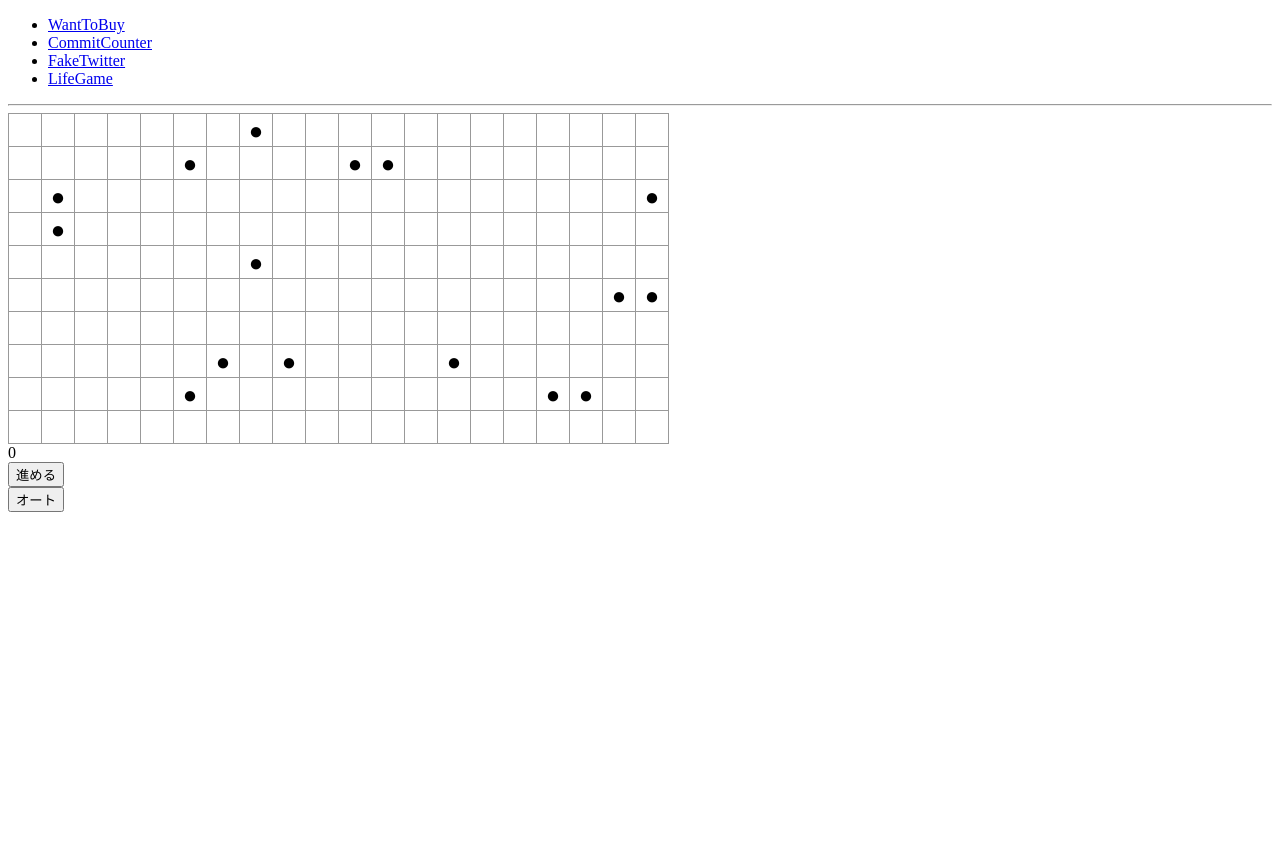
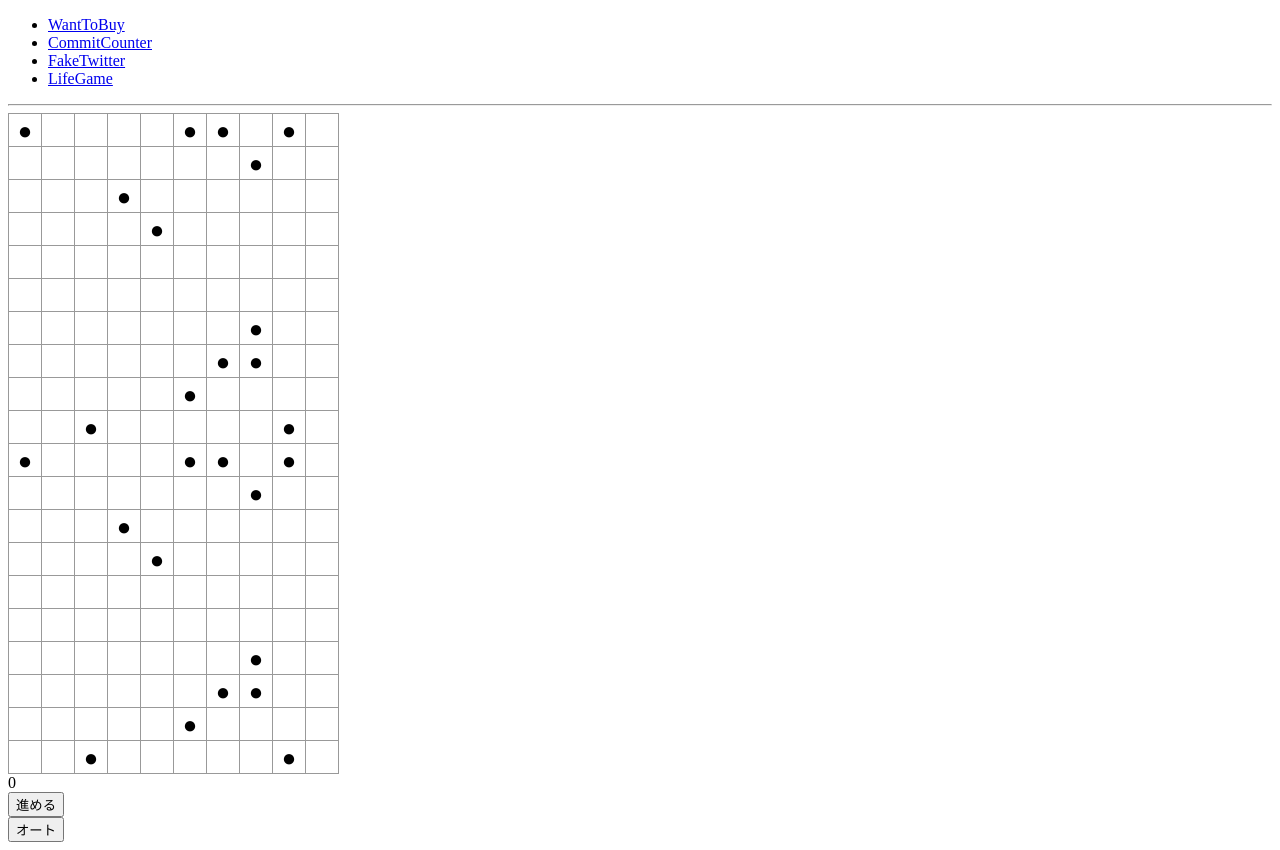
Before and after one commit to SparrowDev514/react-ts-project, a React (Vite) app: page /lifeGame in a window 1280 px wide. Before the commit the page ends 800 px from the top, so only its background shows below. Built offline with nearby package versions, Linux system fonts and the light colour scheme.

Commit message:
console.logと盤面は一致したがなぜかエラーが出る

```diff
--- a/src/pages/LifeGame.tsx
+++ b/src/pages/LifeGame.tsx
@@ -1,9 +1,8 @@
 import { useState } from "react";
 
-const LifeGame = () => {
 let square: object[] = [];
 let row: object[] = [];
-  let horizonalNum: number = 20;
+let horizonalNum: number = 10;
 let verticalNum: number = 10;
 
 // ライフゲームの状況を保持する定数
@@ -13,9 +12,6 @@ const LifeGame = () => {
 //最初に発生させる生命の割合
 const initialRate: number = 0.1;
 
-  //step
-  // let step: number = 0;
-  const [step, setStep] = useState<number>(0);
 // lifeGameStateを乱数で初期化
 const initializeState = () => {
   for (let i = 0; i < verticalNum; i++) {
@@ -42,22 +38,25 @@ const LifeGame = () => {
   return nextLifeGameState;
 };
 
-  // 初期化
+// // 初期化
 initializeState();
 initializeNextState();
+
+const LifeGame = () => {
+  //step
+  const [step, setStep] = useState<number>(0);
 
   //世代を進める
   const nextState = () => {
     const nextStep: number = step + 1;
     setStep(nextStep);
-    // createLifeGameBoard(step);
   };
 
   // 配列の状況に応じて値を返す
   const returnState = (i: number, j: number, step: number) => {
-    // if (step == 0) {
-    //   return lifeGameState[i][j];
-    // } else {
+    if (step == 0) {
+      return lifeGameState[i][j];
+    } else {
       //１世代以降の処理
       // 八近傍の状況
       let upperLeft = i == 0 || j == 0 ? "" : lifeGameState[i - 1][j - 1];
@@ -103,22 +102,18 @@ const LifeGame = () => {
       } else {
         return nextLifeGameState[i][j];
       }
-    // }
+    }
   };
 
   // ライフゲームの板を描写する
   const createLifeGameBoard = (step: number) => {
-    console.log("nextLifeGameState", nextLifeGameState);
-    console.log("lifeGameState", lifeGameState);
-    console.log("step", step);
     for (let i = 0; i < verticalNum; i++) {
       // forで回すとき都度都度配列初期化する
       square = [];
       for (let j = 0; j < horizonalNum; j++) {
         square.push(
           <button className="Square" key={j}>
-            {/* {returnState(i, j, step)} */}
-            {lifeGameState[i][j]}
+            {returnState(i, j, step)}
           </button>
         );
       }
```
Lines whose indentation alone changed are shown as unchanged.
